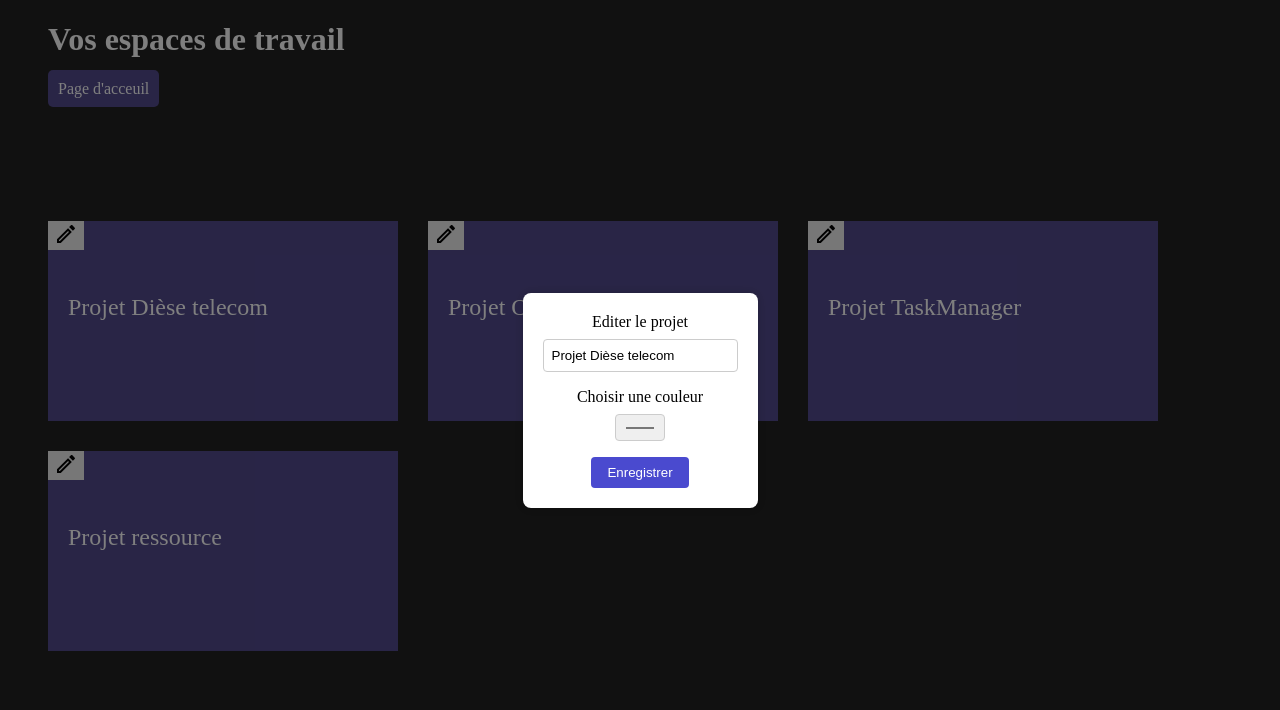
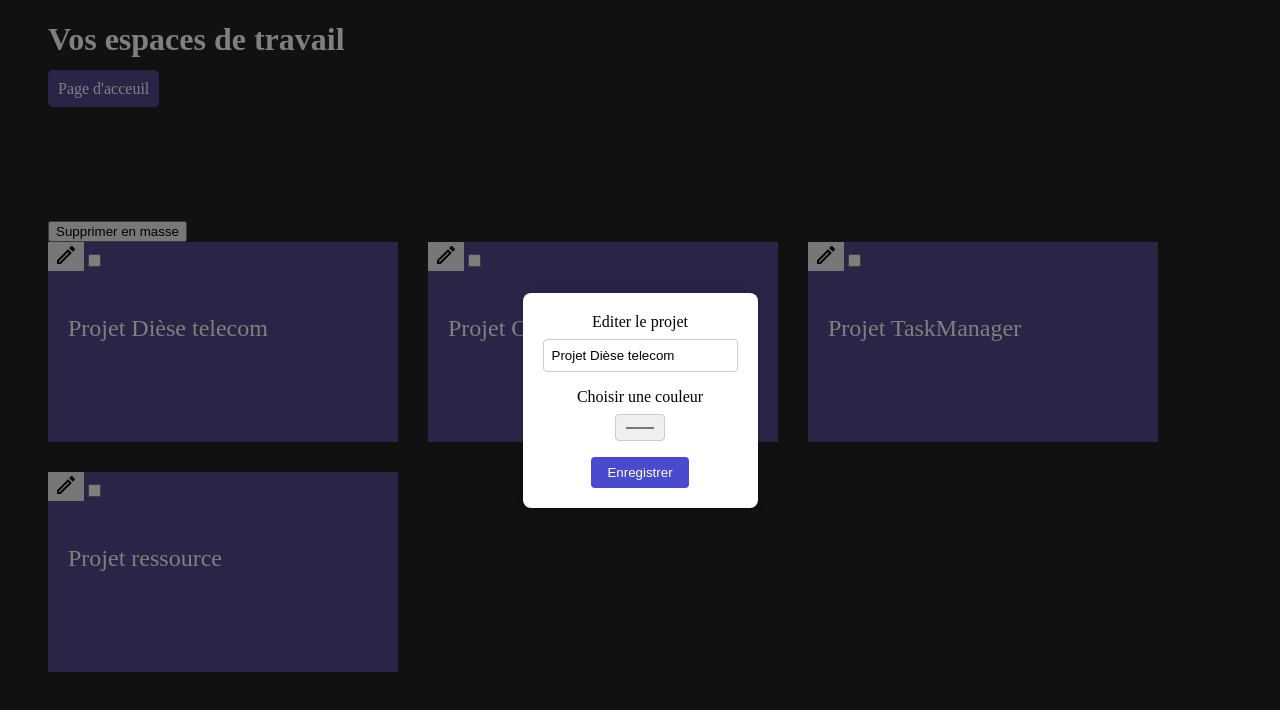
Before and after one commit to supersixaxis/Task-Manager, a React (Vite) app: page /spacelist in a window 1280 px wide. Both pictures are taken after a click on the button 66 px from the left and 235 px from the top of the page. Shown: the top 710 px of the page. Built offline with nearby package versions, Linux system fonts and the light colour scheme.

Commit message:
suprr project witch checkbox

```diff
--- a/src/components/Space.jsx
+++ b/src/components/Space.jsx
@@ -4,9 +4,9 @@ import edit from '../assets/edit.svg'
 import EditSpaceTitleForm  from './EditSpaceTitleForm'
 import { Link } from 'react-router-dom';
 
-export default function Space({space}) {
+export default function Space({ space, isSelected, onCheckboxChange }) {
     const [isEditingTitle, setIsEditingTitle] = useState(false);
-
+    const [isChecked, setIsChecked] = useState(false);
     const handleClick = (e) => {
             e.stopPropagation();
           setIsEditingTitle(true);
@@ -25,6 +25,13 @@ export default function Space({space}) {
         <div className='spaceCardContainer' style={{ backgroundColor: space.color }}>
         <div className='btnEditContainer'>
          <button className='btnEdit' onClick={handleClick}><img src={edit} alt=""   /></button>
+         <label>
+          <input
+            type="checkbox"
+            checked={isChecked}
+            onChange={() => setIsChecked(!isChecked)}
+          />
+        </label>
          </div>
         <Link className="btnTab" to={`/space/tasklist/${space.id}`}>
             <div className='spaceCard'>
@@ -36,9 +43,18 @@ export default function Space({space}) {
       ) : (
         <div className='spaceCardContainer' style={{ backgroundColor: space.color }}>
           <div className='btnEditContainer'>
-             <button className='btnEdit' onClick={handleClick}><img src={edit} alt=""   /></button>
+            <button className='btnEdit' onClick={handleClick}>
+              <img src={edit} alt='' />
+            </button>
+            <label>
+              <input
+                type='checkbox'
+                checked={isSelected}
+                onChange={onCheckboxChange}
+              />
+            </label>
           </div>
-            <Link className="btnTab" to={`/space/tasklist/${space.id}`}>
+          <Link className='btnTab' to={`/space/tasklist/${space.id}`}>
             <div className='spaceCard'>
               <p>{space.title}</p>
             </div>
--- a/src/components/SpaceList.jsx
+++ b/src/components/SpaceList.jsx
@@ -1,22 +1,40 @@
-import React from 'react';
 import { useSelector } from 'react-redux';
 import { Link } from 'react-router-dom'; // Importez Link depuis 'react-router-dom'
 import Space from './Space';
 import '../styles/space.css';
 import SpaceListHeader from './SpaceListHeader';
-
+import React, { useState } from 'react';
+import { deleteSpaces } from '../redux/space/SpaceSlice';
+import { store } from '../redux/Store';
 export default function SpaceList() {
     const spaceList = useSelector((state) => state.space.spaceList);
+    const [selectedSpaces, setSelectedSpaces] = useState([]);
 
+    const handleCheckboxChange = (spaceId) => {
+        setSelectedSpaces((prevSelectedSpaces) => {
+          if (prevSelectedSpaces.includes(spaceId)) {
+            return prevSelectedSpaces.filter((id) => id !== spaceId);
+          } else {
+            return [...prevSelectedSpaces, spaceId];
+          }
+        });
+      };
+      const handleDeleteSpaces = () => {
+        store.dispatch(deleteSpaces(selectedSpaces));
+        setSelectedSpaces([]);
+      };
     return (
         <div className='spaceContainer'>
             <SpaceListHeader />
+            <button onClick={handleDeleteSpaces}>Supprimer en masse</button>
             <div className='spaceListContainer'>
                 {spaceList.slice().sort((a, b) => (a.order > b.order ? 1 : -1)).map((space, index) => (
 
                         <Space
                             key={index}
                             space={space}
+                            isSelected={selectedSpaces.includes(space.id)}
+                            onCheckboxChange={() => handleCheckboxChange(space.id)}
                         />
 
                 ))}
--- a/src/redux/space/SpaceSlice.js
+++ b/src/redux/space/SpaceSlice.js
@@ -37,8 +37,12 @@ export const spaceSlice = createSlice({
             );
 
           },
-    }
+          deleteSpaces: (state, action) => {
+            const spaceIdsToDelete = action.payload;
+            state.spaceList = state.spaceList.filter((space) => !spaceIdsToDelete.includes(space.id));
+          },
+        },
 })
 
-export const { editSpaceTitle } = spaceSlice.actions;
+export const { editSpaceTitle,deleteSpaces  } = spaceSlice.actions;
 export default spaceSlice.reducer;
--- a/src/styles/space.css
+++ b/src/styles/space.css
@@ -26,6 +26,7 @@ html {
 .spaceCard {
     cursor: pointer;
     position: relative;
+    height: 80%;
 
 }
 .spaceCardContainer:hover{
```
Lines whose indentation alone changed are shown as unchanged.
